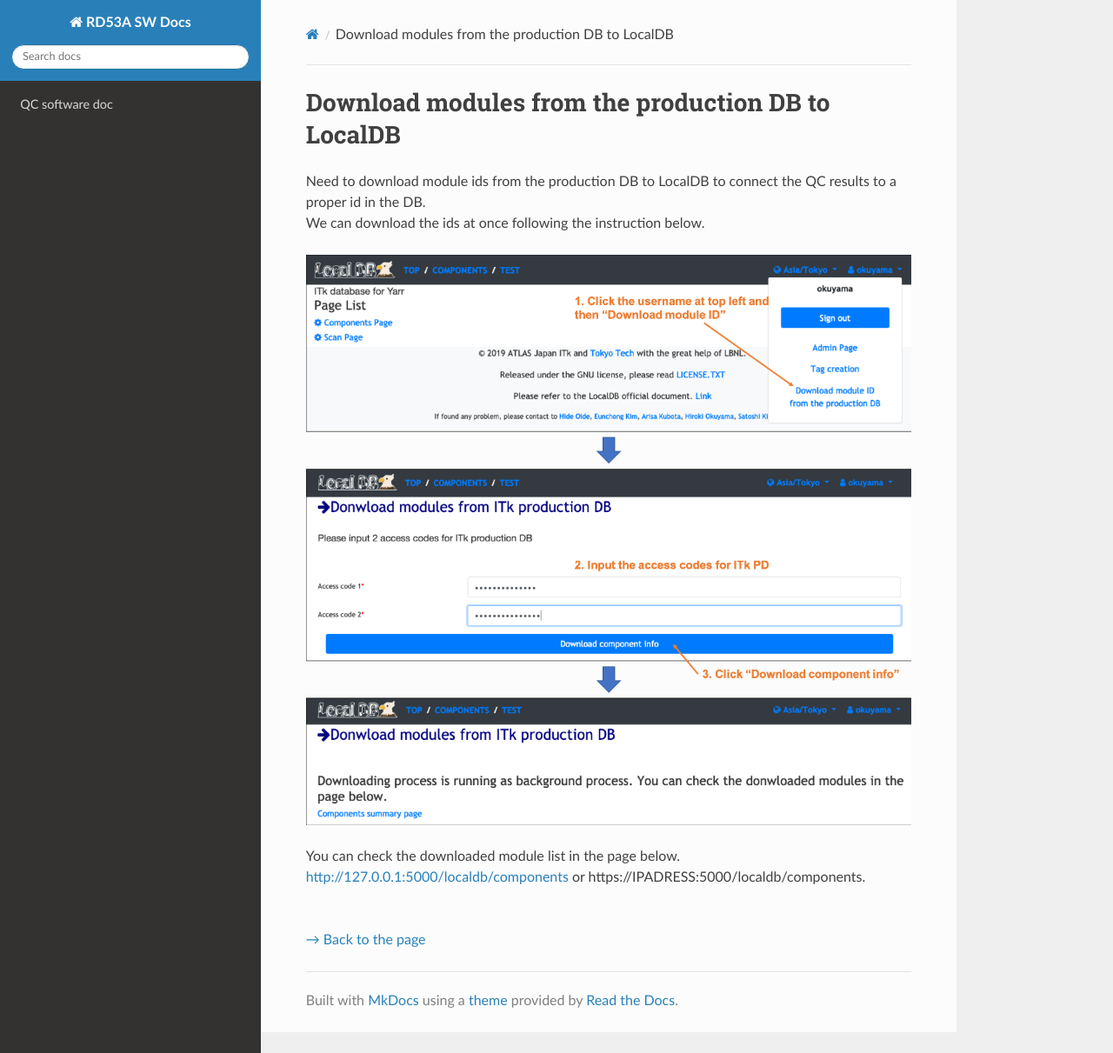
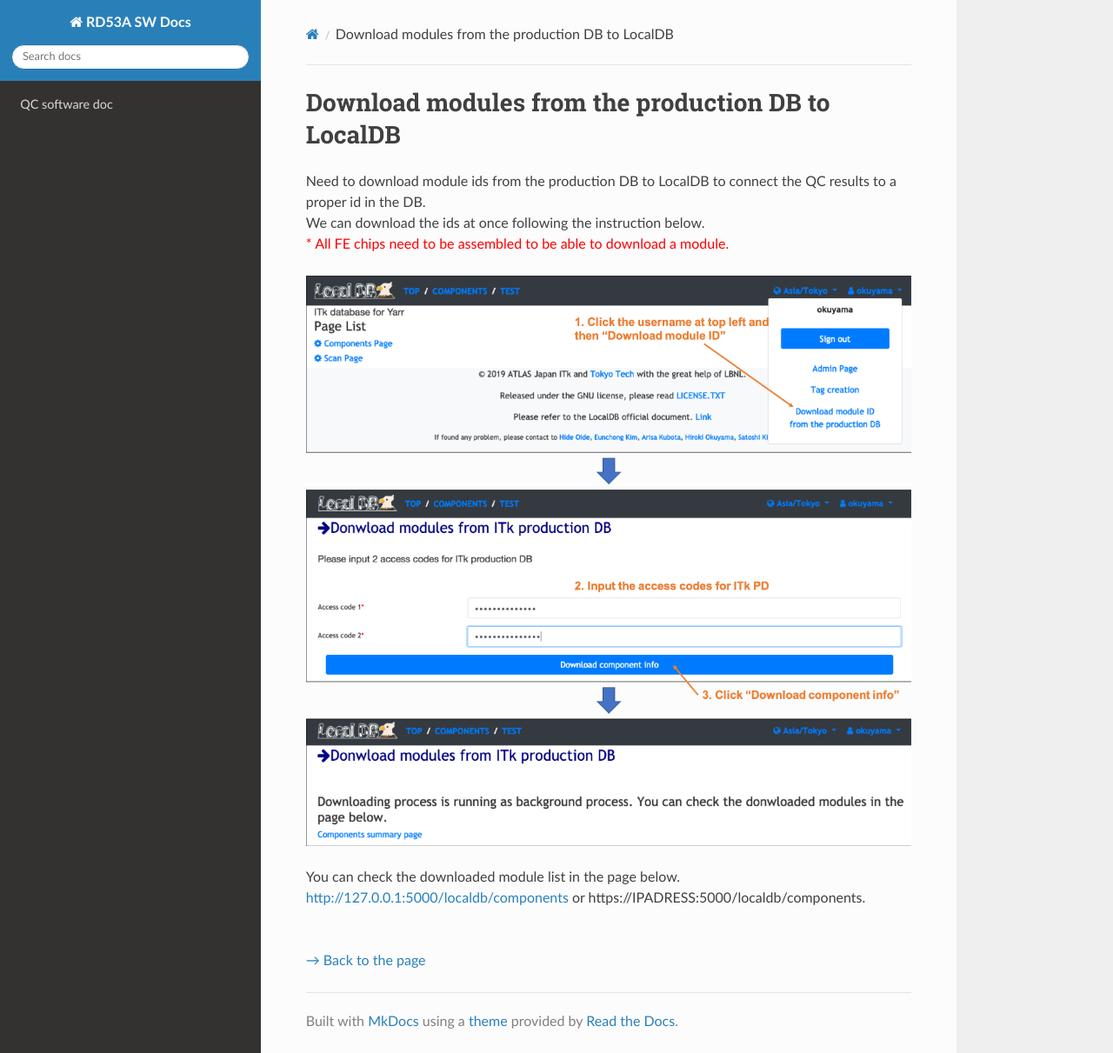
Before and after one commit to jlab-hep/-rd53a_software_doc, an MkDocs documentation site: the page built from docs/download_module_from_pd.md, in a window 1280 px wide and 1211 px high. Shown: the whole window at 87% size. Built offline with MkDocs 1.6.1, drawn with Linux system fonts in a browser that asks for light colours; nearby versions of some CDN libraries.

Commit message:
modify download module

```diff
--- a/docs/download_module_from_pd.md
+++ b/docs/download_module_from_pd.md
@@ -2,6 +2,7 @@
 
 Need to download module ids from the production DB to LocalDB to connect the QC results to a proper id in the DB.<br>
 We can download the ids at once following the instruction below.<br>
+<span style="color: red; "> * All FE chips need to be assembled to be able to download a module. </span>
 
 ![Download_Module](images/download_module.png)<br>
 
```
